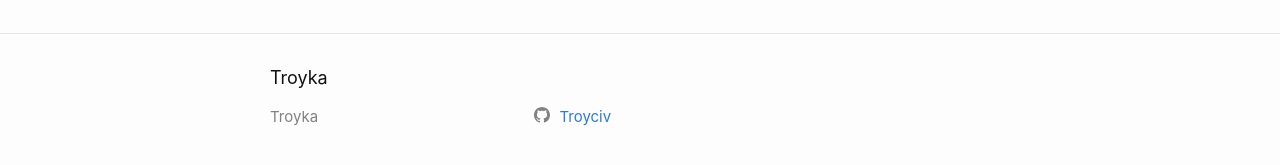
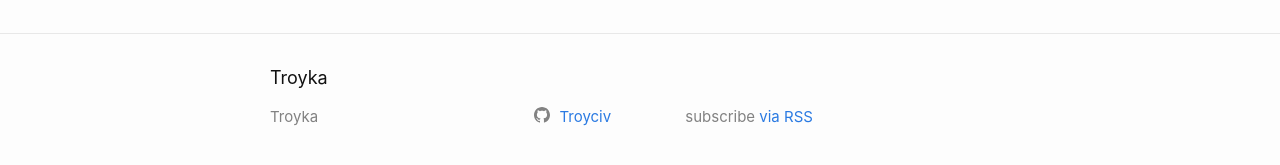
Before and after one commit to Troyciv/Troyciv.github.io, a Jekyll site: the page built from about.md, in a window 1280 px wide. Shown: the part 712-877 px from the top of the page. Built offline with Jekyll 4.4.1, drawn with Linux system fonts in a browser that asks for light colours.

Commit message:
rss position edited

```diff
--- a/_includes/footer.html
+++ b/_includes/footer.html
@@ -26,6 +26,7 @@
       </div>
 
       <div class="footer-col footer-col-3">
+        <p>subscribe <a href="{{ "/feed.xml" | relative_url }}">via RSS</a></p>
         <p>{{- site.description | escape -}}</p>
       </div>
     </div>
--- a/_layouts/home.html
+++ b/_layouts/home.html
@@ -28,7 +28,7 @@
       {%- endfor -%}
     </ul>
 
-    <p class="rss-subscribe">subscribe <a href="{{ "/feed.xml" | relative_url }}">via RSS</a></p>
+    <!-- <p class="rss-subscribe">subscribe <a href="{{ "/feed.xml" | relative_url }}">via RSS</a></p> -->
   {%- endif -%}
 
 </div>
```
